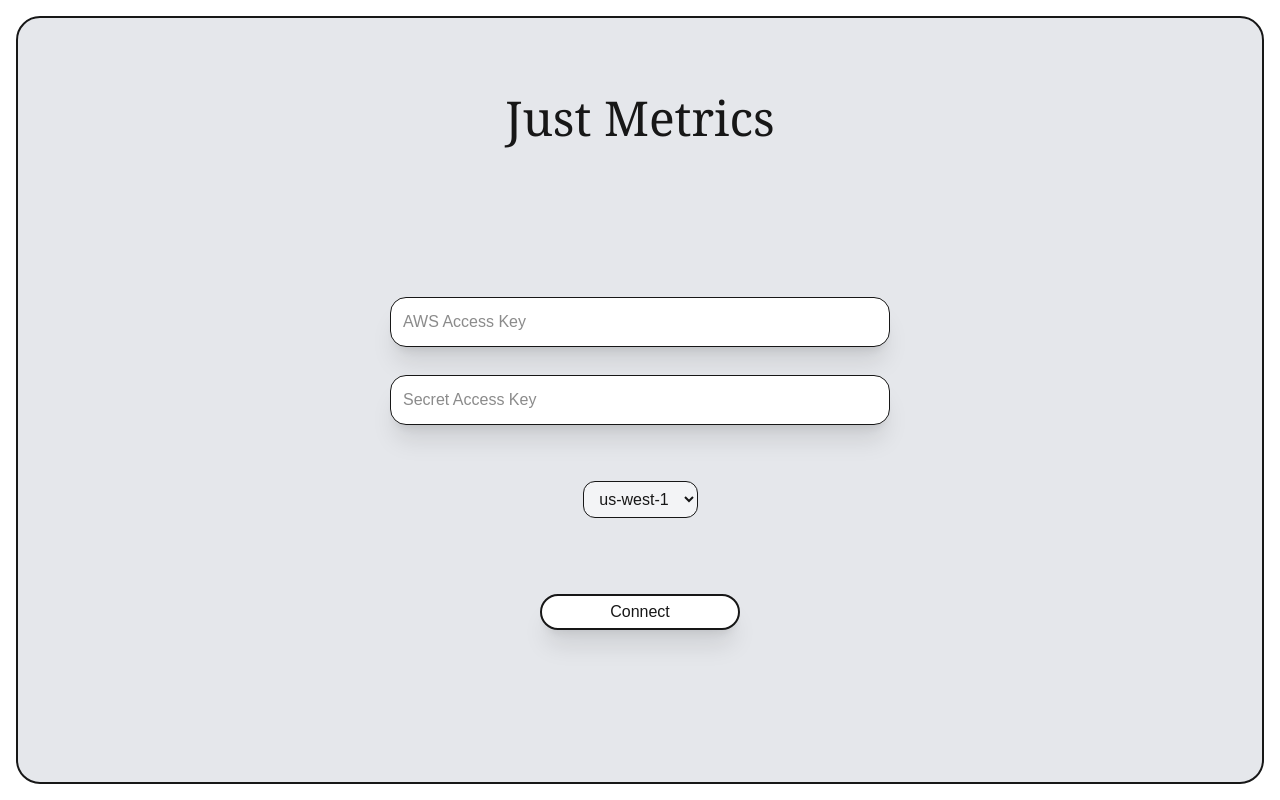
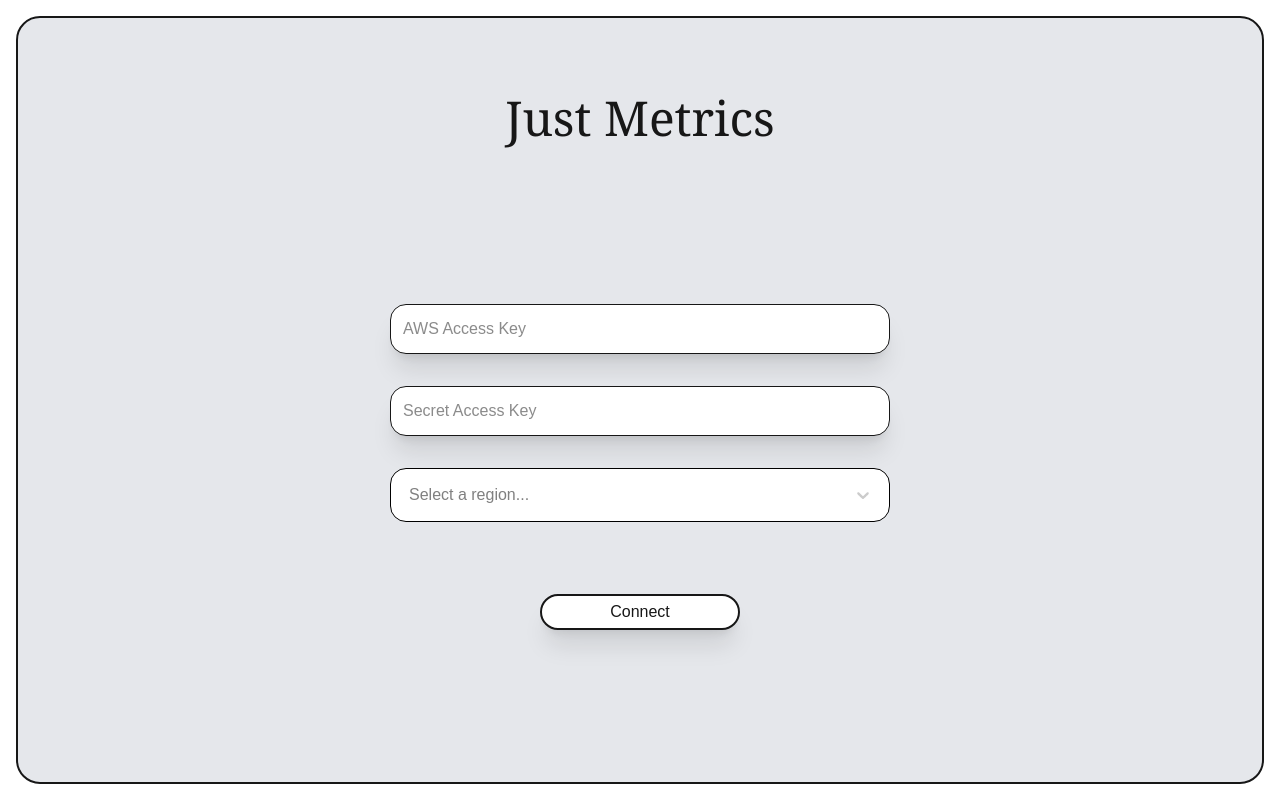
Before and after one commit to justMetrics/justMetrics, a Next.js app: page / in a window 1280 px wide. Built offline with nearby package versions, Linux system fonts and the light colour scheme.

Commit message:
finished keys input region drop down list

```diff
--- a/components/KeyInPut.tsx
+++ b/components/KeyInPut.tsx
@@ -2,7 +2,8 @@
 
 import { useState, useEffect } from 'react';
 import useApiKeysFetch from '../fetch/apiKeysFetch';
-import Select from 'react-select';
+import dynamic from 'next/dynamic';
+const Select = dynamic(() => import('react-select'), { ssr: false });
 
 // type Credential = [accessKeyId: string, secretAccessKey: string];
 type KeyInPutProps = {
@@ -30,7 +31,7 @@ const KeyInPut = ({ setInsData, setCredentials, setSelectedRegion }: KeyInPutPro
     }
   }, [response]);
 
-  const handleSelectRegion = (selectRegion: string) => {
+  const handleSelectRegion = (selectRegion) => {
     console.log('Select Region from dropdown list on main page', selectRegion);
     setTestRegion(selectRegion)
     // setRegion(selectRegion)
@@ -54,12 +55,16 @@ const KeyInPut = ({ setInsData, setCredentials, setSelectedRegion }: KeyInPutPro
     if (error) {
       setFetchError(error);
     }
-    //'us-west-1'
+  };
 
-    // reset keys input
-    // setAwsAccessKey('');
-    // setSecretAccessKey('');
-  };
+  // create an array with all us regions
+    const regions = [{value: 'us-west-1', label: 'US West 1'}, {value: 'us-west-2', label: 'US West 2'}, {value: 'us-east-1', label: 'US East 1'}, {value: 'us-east-2', label: 'US East 2'}];
+    // create drop down list for react option
+  //  const regionLists = regions.map((region: string) => ({
+  //   value: region,
+  //   label: region,
+  // }));
+
   return (
     <div className='h-screen p-4 box-border'>
       <div className='min-h-full flex flex-col items-center rounded-3xl border-2 bg-gray-200'>
@@ -67,7 +72,7 @@ const KeyInPut = ({ setInsData, setCredentials, setSelectedRegion }: KeyInPutPro
           <h1>Just Metrics</h1>
         </header>
 
-        <main className='h-[60vh] flex flex-col justify-end gap-7 p-7'>
+        <main className='h-[60vh] flex flex-col justify-end gap-8 p-7'>
           <input
             className='aws-access-key-input bg-white rounded-2xl border-[1.5px] p-3 w-[500px] shadow-xl'
             placeholder='AWS Access Key'
@@ -81,17 +86,13 @@ const KeyInPut = ({ setInsData, setCredentials, setSelectedRegion }: KeyInPutPro
             value={secretAccessKey}
             onChange={(e) => setSecretAccessKey(e.target.value)}
           ></input>
-          <select
-            id='regionSelect'
-            className='border rounded-xl p-2 m-2 mt-7 bg-gray-100 w-[115px] self-center text-center'
-            onChange={(e) => setTestRegion(e.target.value)}
-            // onChange={(e) => setTestRegion('us-west-2')}
-          >
-            <option>us-west-1</option>
-            <option>us-west-2</option>
-            <option>us-east-1</option>
-            <option>us-east-2</option>
-          </select>
+          <Select
+          classNamePrefix="regionLists"
+          options={regions}
+          onChange={(selected) => handleSelectRegion(selected?.value)}
+          placeholder="Select a region..."
+          isSearchable={false}
+          />
           <button
             className='connect-button bg-white hover:bg-gray-100 rounded-3xl border-[2.25px] p-1 w-[200px] shadow-xl self-center m-10'
             onClick={sendApi}
--- a/src/app/globals.css
+++ b/src/app/globals.css
@@ -43,7 +43,19 @@ body {
 }
 
 .instancesList__menu {
-  @apply bg-white border border-gray-200 rounded-xl shadow-md mt-1 z-20;
+  /* @apply bg-white border border-gray-200 rounded-xl shadow-md mt-1 z-20; */
+  border-radius: 1.5rem !important; /* rounded-3xl */
+  border: 1px solid black !important;
+  overflow: hidden;      /* clip children */
+  padding: 0.5rem;
+  margin: 0.5rem;
+  margin-right: 1.75rem;
+  background-color: #f3f4f6;
+  border: 1px solid #d1d5db;
+  box-shadow: none;
+  min-height: 20px;
+  cursor: pointer;
+  transition: border-color 0.2s ease;
 }
 
 .instancesList__option {
@@ -61,3 +73,48 @@ body {
 .instancesList__dropdown-indicator {
   @apply text-gray-500;
 }
+
+.regionLists__control {
+  border-radius: 1rem !important; /* rounded-3xl */
+  border: 1.5px solid black !important;
+  width: 500px;
+  overflow: hidden;      /* clip children */
+  padding: 0.5rem;
+  background-color: #f3f4f6;
+  border: 1px solid #d1d5db;
+  box-shadow: none;
+  min-height: 20px;
+  cursor: pointer;
+  transition: border-color 0.2s ease;
+}
+
+.regionLists__menu {
+  /* @apply bg-white border border-gray-200 rounded-3xl shadow-md mt-1 z-20; */
+  border-radius: 1rem !important; /* rounded-3xl */
+  border: 1.5px solid black !important;
+  width: 500px;
+  overflow: hidden;      /* clip children */
+  padding: 0.5rem;
+  background-color: #f3f4f6;
+  border: 1px solid #d1d5db;
+  box-shadow: none;
+  min-height: 20px;
+  cursor: pointer;
+  transition: border-color 0.2s ease;
+}
+
+.regionLists__option {
+  @apply px-4 py-2 cursor-pointer hover:bg-gray-100;
+}
+
+.regionLists__single-value {
+  @apply text-gray-800;
+}
+
+.regionLists__indicator-separator {
+  display: none;
+}
+
+.regionLists__dropdown-indicator {
+  @apply text-gray-500;
+}
```
